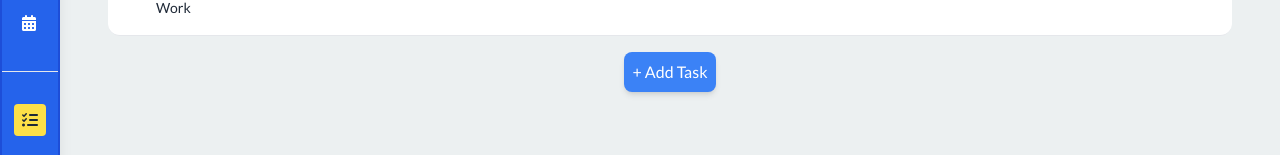
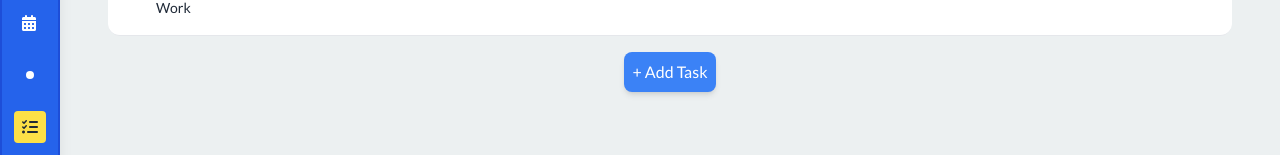
Before and after one commit to Diba15/diba-todos-app, a Vue app: page / in a window 1280 px wide. Shown: the part 215-370 px from the top of the page. Built offline with nearby package versions, Linux system fonts and the light colour scheme; what tailwindcss-motion would draw is missing.

Commit message:
style: change separate when sidebar close

```diff
--- a/src/components/Sidebar/index.vue
+++ b/src/components/Sidebar/index.vue
@@ -116,7 +116,8 @@ const toggleCategories = () => {
         </div>
       </div>
 
-      <hr>
+      <div v-if="!isSidebarOpen" class="self-center p-1 h-fit w-fit bg-white rounded-full"></div>
+      <hr v-else class="mx-2">
 
       <div class="flex flex-col gap-3 justify-center"
            :class="{'mx-3' : isSidebarOpen ? 'items-center' : !isSidebarOpen}">
```
